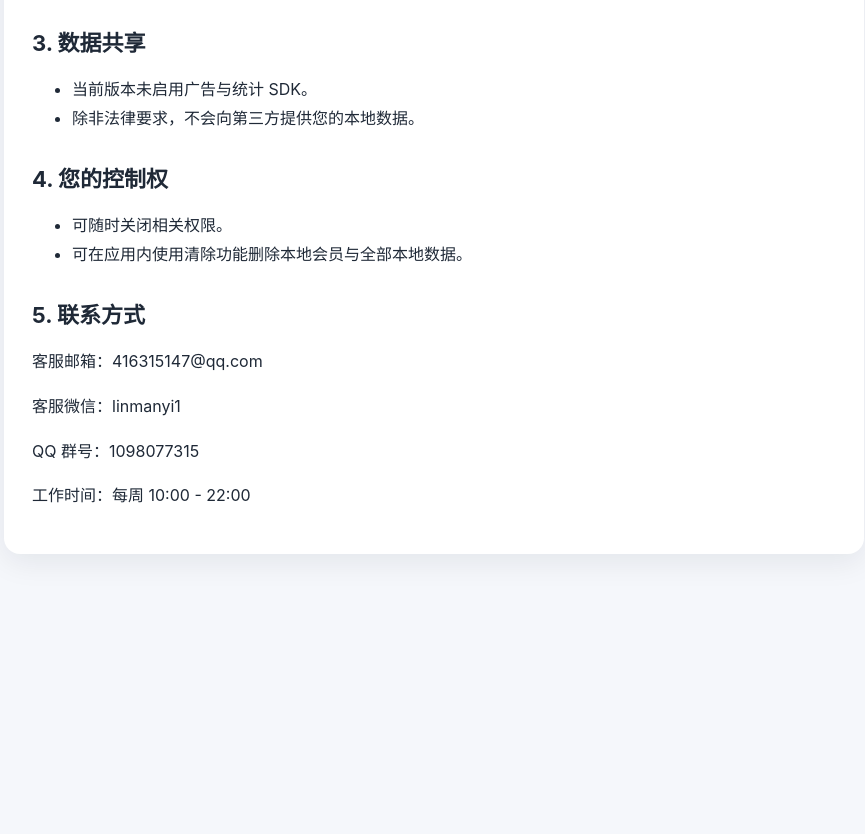
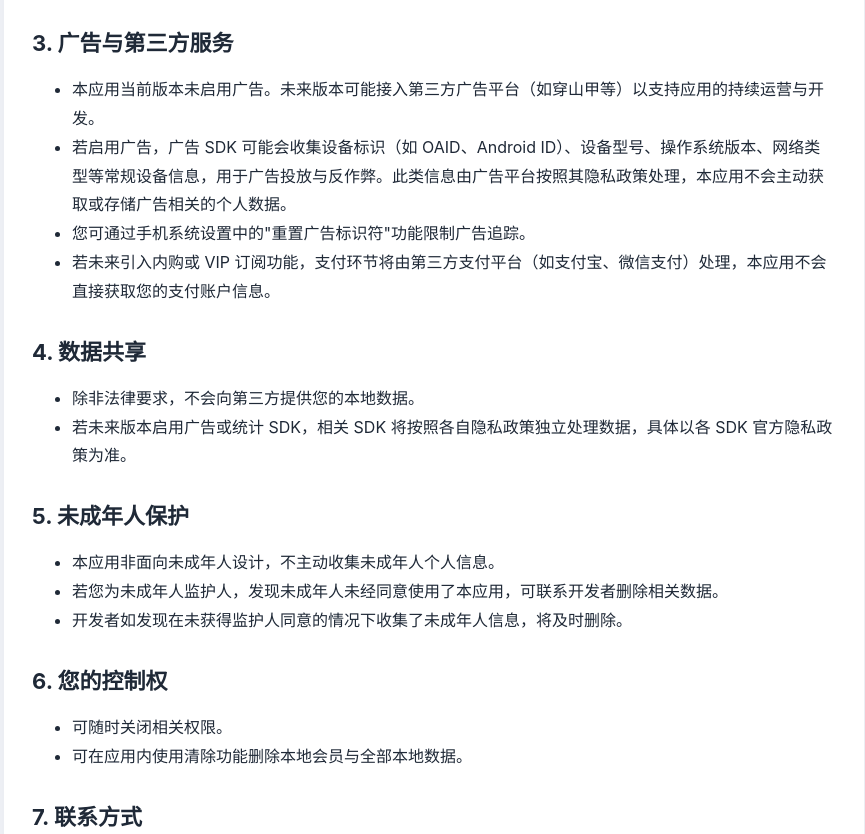
Before and after one commit to sirsunny-lin/perfect-clicker-docs, a plain HTML site: page privacy.html in a window 1280 px wide. Shown: the part 514-1348 px from the top of the page, without its empty margins (206-1071 px from the left). Before the commit the page ends 1128 px from the top, so only its background shows below. Drawn offline with Linux system fonts and the light colour scheme.

Commit message:
Update privacy.html

```diff
--- a/privacy.html
+++ b/privacy.html
@@ -17,7 +17,7 @@
 <body>
   <div class="wrap"><div class="card">
     <h1>完美点击器隐私政策</h1>
-    <p class="meta">生效日期：2026-04-08</p>
+    <p class="meta">生效日期：2026-04-18</p>
     <h2>1. 我们处理哪些信息</h2>
     <ul>
       <li>本应用不需要注册账号，不收集手机号、邮箱、身份证等个人信息。</li>
@@ -31,17 +31,30 @@
       <li>悬浮窗：显示运行控制面板。</li>
       <li>通知：展现代码版服务通知。</li>
     </ul>
-    <h2>3. 数据共享</h2>
+    <h2>3. 广告与第三方服务</h2>
     <ul>
-      <li>当前版本未启用广告与统计 SDK。</li>
+      <li>本应用当前版本未启用广告。未来版本可能接入第三方广告平台（如穿山甲等）以支持应用的持续运营与开发。</li>
+      <li>若启用广告，广告 SDK 可能会收集设备标识（如 OAID、Android ID）、设备型号、操作系统版本、网络类型等常规设备信息，用于广告投放与反作弊。此类信息由广告平台按照其隐私政策处理，本应用不会主动获取或存储广告相关的个人数据。</li>
+      <li>您可通过手机系统设置中的"重置广告标识符"功能限制广告追踪。</li>
+      <li>若未来引入内购或 VIP 订阅功能，支付环节将由第三方支付平台（如支付宝、微信支付）处理，本应用不会直接获取您的支付账户信息。</li>
+    </ul>
+    <h2>4. 数据共享</h2>
+    <ul>
       <li>除非法律要求，不会向第三方提供您的本地数据。</li>
+      <li>若未来版本启用广告或统计 SDK，相关 SDK 将按照各自隐私政策独立处理数据，具体以各 SDK 官方隐私政策为准。</li>
     </ul>
-    <h2>4. 您的控制权</h2>
+    <h2>5. 未成年人保护</h2>
+    <ul>
+      <li>本应用非面向未成年人设计，不主动收集未成年人个人信息。</li>
+      <li>若您为未成年人监护人，发现未成年人未经同意使用了本应用，可联系开发者删除相关数据。</li>
+      <li>开发者如发现在未获得监护人同意的情况下收集了未成年人信息，将及时删除。</li>
+    </ul>
+    <h2>6. 您的控制权</h2>
     <ul>
       <li>可随时关闭相关权限。</li>
       <li>可在应用内使用清除功能删除本地会员与全部本地数据。</li>
     </ul>
-    <h2>5. 联系方式</h2>
+    <h2>7. 联系方式</h2>
     <p>客服邮箱：416315147@qq.com</p>
     <p>客服微信：linmanyi1</p>
     <p>QQ 群号：1098077315</p>
```
